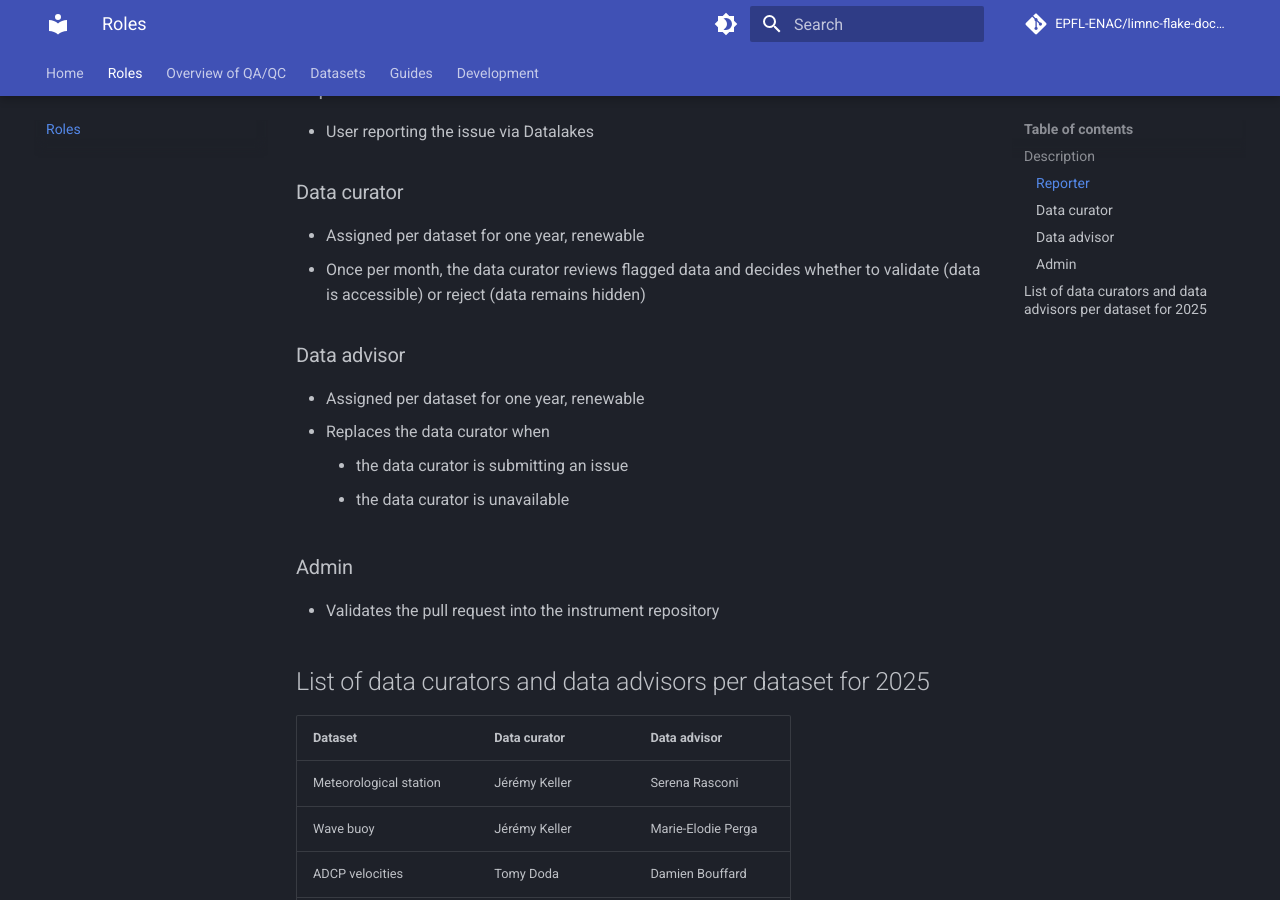
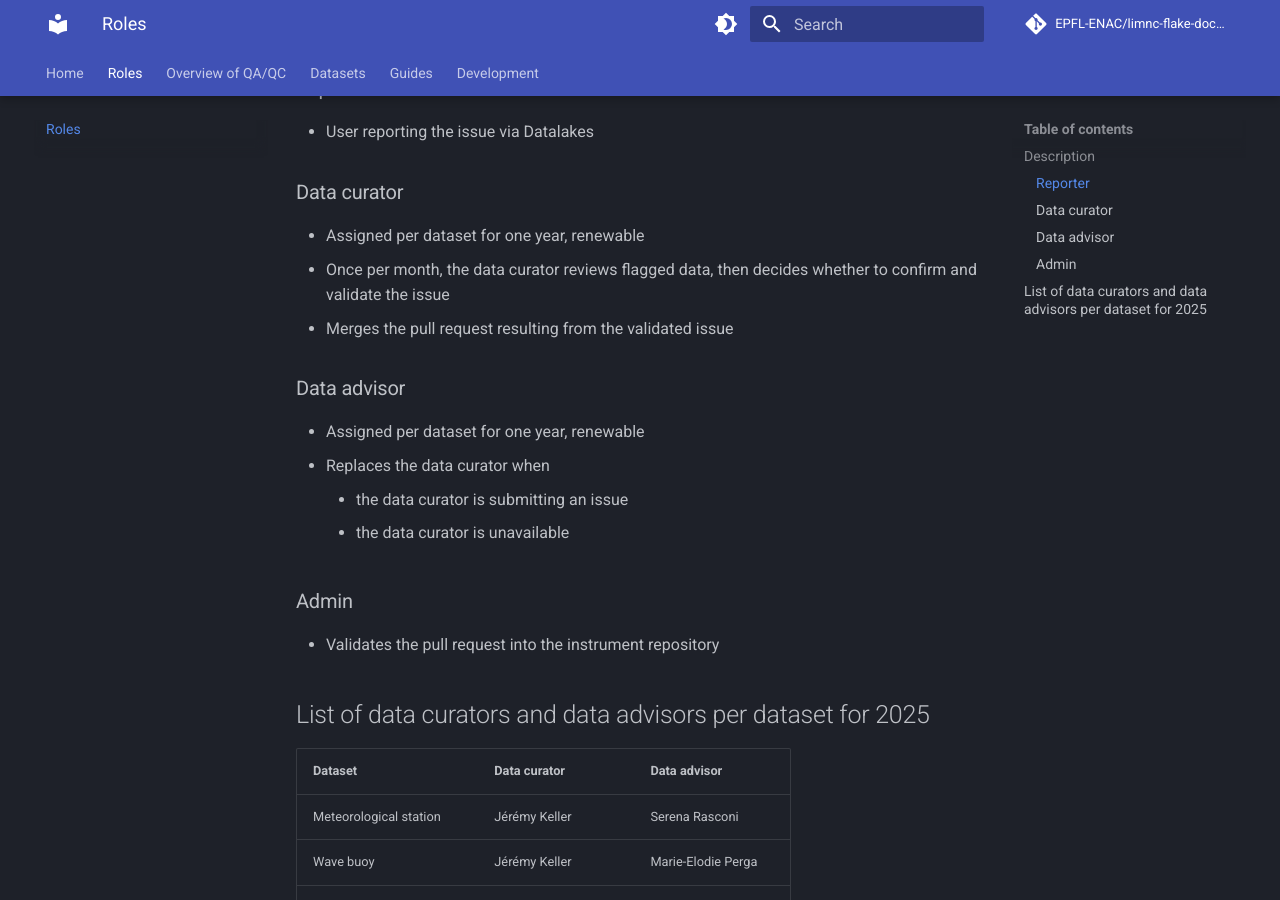
Before and after one commit to EPFL-ENAC/limnc-flake-documentation, an MkDocs documentation site: the page built from docs/roles.md, in a window 1280 px wide and 900 px high, scrolled down 314 px. Built offline with MkDocs 1.6.1 and Material for MkDocs 9.7.7, drawn with Linux system fonts in a browser that asks for light colours; comment, search, counter and statistics services are not loaded.

Commit message:
docs: final updates before data clean-up days

```diff
--- a/docs/roles.md
+++ b/docs/roles.md
@@ -11,7 +11,8 @@ For each dataset, one data curator and one data advisor role are assigned for on
 ### Data curator
 
 - Assigned per dataset for one year, renewable
-- Once per month, the data curator reviews flagged data and decides whether to validate (data is accessible) or reject (data remains hidden)
+- Once per month, the data curator reviews flagged data, then decides whether to confirm and validate the issue
+- Merges the pull request resulting from the validated issue
 
 ### Data advisor
 
```
Also changed, not shown: docs/guides/assignment.md (+1 -1 lines).
